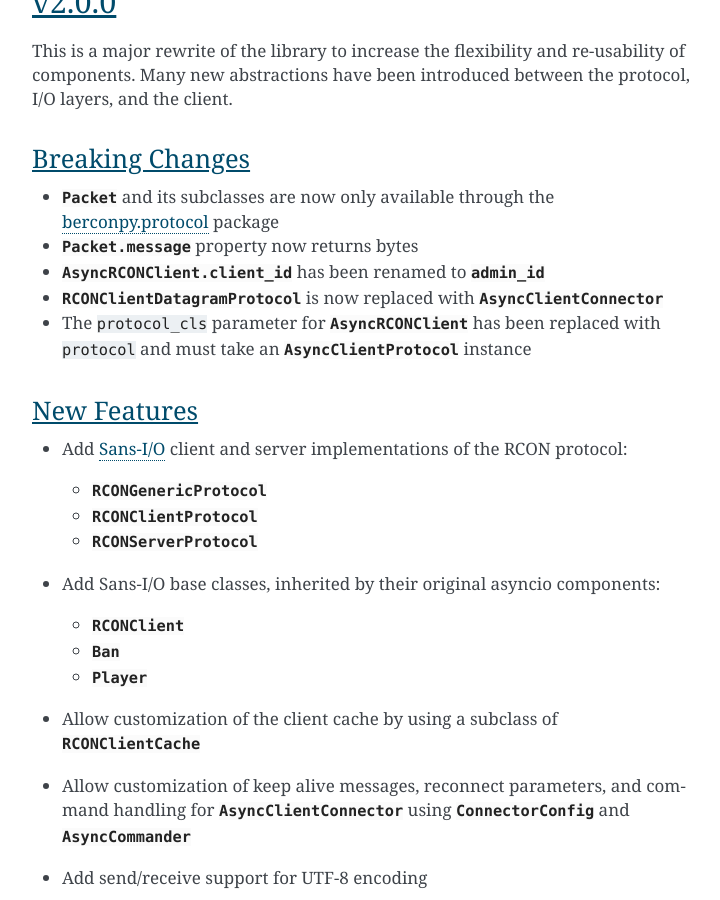
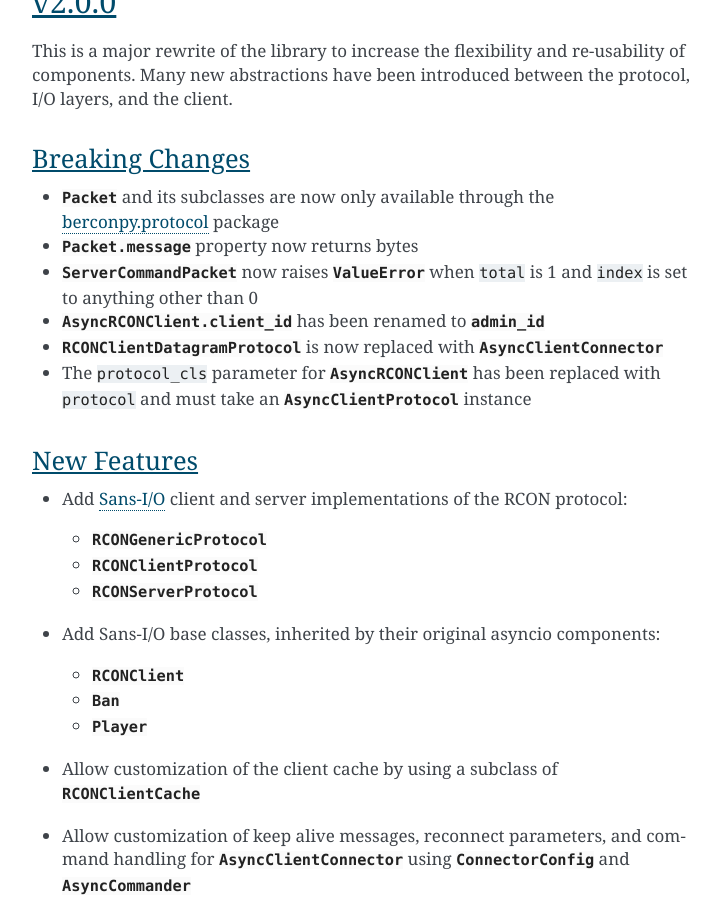
Before and after one commit to thegamecracks/berconpy, a Sphinx documentation site: the page built from docs/source/changelog.rst, in a window 1280 px wide and 900 px high, scrolled down 1002 px. Shown: the whole window, without its empty margins (388-1108 px from the left). Built offline with Sphinx 7.4.7, drawn with Linux system fonts in a browser that asks for light colours.

Commit message:
Disallow ServerCommandPacket total=1 and index!=0

```diff
--- a/docs/source/changelog.rst
+++ b/docs/source/changelog.rst
@@ -19,6 +19,9 @@ Breaking Changes
   only available through the :doc:`berconpy.protocol </protocol>` package
 * :py:attr:`Packet.message <berconpy.protocol.Packet.message>` property now
   returns bytes
+* :py:class:`ServerCommandPacket <berconpy.protocol.ServerCommandPacket>`
+  now raises :py:exc:`ValueError` when ``total`` is 1 and ``index`` is
+  set to anything other than 0
 * :py:attr:`AsyncRCONClient.client_id <berconpy.AsyncRCONClient.admin_id>`
   has been renamed to :py:attr:`~berconpy.AsyncRCONClient.admin_id`
 * :py:class:`RCONClientDatagramProtocol` is now replaced with
```
Also changed, not shown: 1 other file.
